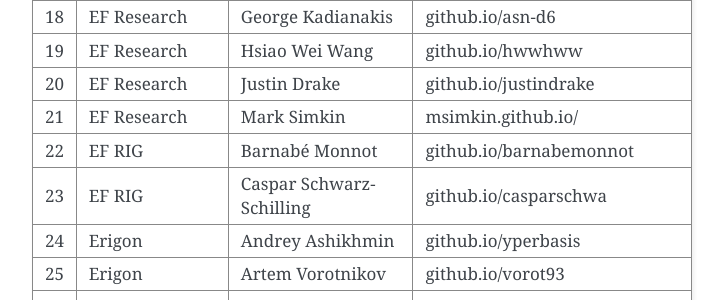
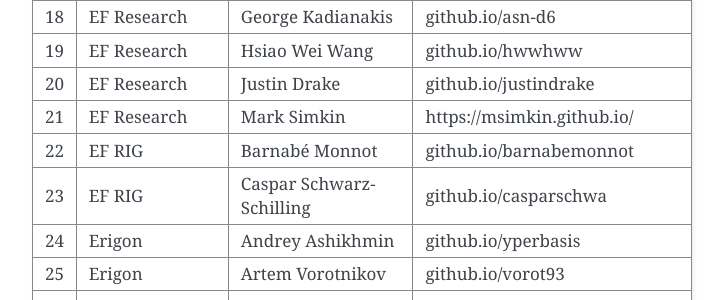
Before and after one commit to protocolguild/documentation, a Sphinx documentation site: the page built from docs/9-membership.md, in a window 1280 px wide and 900 px high, scrolled down 779 px. Shown: the part 155-455 px from the top of the window, without its empty margins (388-1112 px from the left). Built offline with Sphinx 7.4.7, drawn with Linux system fonts in a browser that asks for light colours; some of the changed lines change nothing that is shown.

Commit message:
Update 9-membership.md

```diff
--- a/docs/9-membership.md
+++ b/docs/9-membership.md
@@ -25,7 +25,7 @@
 | 18 | EF Research | George Kadianakis | github.io/asn-d6 |
 | 19 | EF Research | Hsiao Wei Wang | github.io/hwwhww |
 | 20 | EF Research | Justin Drake | github.io/justindrake |
-| 21 | EF Research | Mark Simkin | msimkin.github.io/ |
+| 21 | EF Research | Mark Simkin | https://msimkin.github.io/ |
 | 22 | EF RIG | Barnabé Monnot | github.io/barnabemonnot |
 | 23 | EF RIG | Caspar Schwarz-Schilling | github.io/casparschwa |
 | 24 | Erigon | Andrey Ashikhmin | github.io/yperbasis |
```
